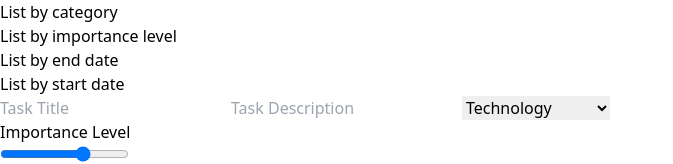
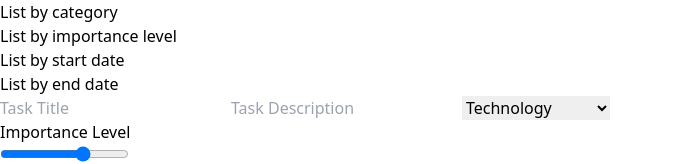
Before and after one commit to tugcan-kartal/dailyorganizer-client, a Next.js app: page /tasks in a window 1280 px wide. Shown: the top 164 px of the page, without its empty margins (0-673 px from the left). Built offline with nearby package versions, Linux system fonts and the light colour scheme.

Commit message:
sidebar fields added with server

```diff
--- a/src/app/api/taskService.ts
+++ b/src/app/api/taskService.ts
@@ -2,8 +2,9 @@ import { Task } from "../tasks/page";
 
 const API_URL="http://localhost:3000/task";
 
-export const getUserTasks=async(token: string)=>{
-    const response=await fetch(API_URL, {
+export const getUserTasks=async(token: string,taskFilter?: string)=>{
+    const queryParams=taskFilter ? `?filter=${taskFilter}` : "";
+    const response=await fetch(`${API_URL}${queryParams}`, {
         method: "GET",
         headers: {
             "Content-Type":"application/json",
@@ -79,7 +80,6 @@ export const saveTaskOrder = async (updatedTasks: Task[]) => {
     }
 };
 
-
 export const deleteTask=async(taskId: string) => {
     const response=await fetch(`${API_URL}/${taskId}`,{method: "DELETE"});
     return response.json;
--- a/src/app/components/sideBar.tsx
+++ b/src/app/components/sideBar.tsx
@@ -1,21 +1,23 @@
 import React from "react";
 
-const SideBar:React.FC=()=>{
-    return(
+interface SideBarProps {
+    setTaskFilter: (filter: string) => void;
+}
+
+const SideBar: React.FC<SideBarProps> = ({ setTaskFilter }) => {
+    return (
         <div>
             <div>
-
-                <div>
-                    <div>List by category</div>
-                    <div>List by importance level</div>
-                    <div>List by end date</div>
-                    <div>List by start date</div>
+                <div className="flex flex-col justify-center items-center gap-y-2 mt-[5vh]">
+                    <div className="cursor-pointer" onClick={()=>setTaskFilter("category:asc")}>List by category</div>
+                    <div className="cursor-pointer" onClick={()=>setTaskFilter("importance_level:asc")}>List by importance level</div>
+                    <div className="cursor-pointer" onClick={()=>setTaskFilter("start_date:asc")}>List by start date</div>
+                    <div className="cursor-pointer" onClick={()=>setTaskFilter("end_date:asc")}>List by end date</div>
                 </div>
-
                 <div></div>
             </div>
         </div>
-    )
-}
+    );
+};
 
 export default SideBar;
--- a/src/app/tasks/page.tsx
+++ b/src/app/tasks/page.tsx
@@ -19,13 +19,14 @@ export interface Task {
 const Tasks: React.FC=()=>{
 
     const [tasks, setTasks] = useState<Task[]>([]);
+    const [taskFilter, setTaskFilter] = useState<string | undefined>(undefined);
 
     const fetchTasks = async () => {
         const token = localStorage.getItem("token");
         if (!token) return;
 
         try {
-          const data = await getUserTasks(token);
+          const data = await getUserTasks(token,taskFilter);
           if(Array.isArray(data)){
             setTasks(data);
           }
@@ -36,14 +37,14 @@ const Tasks: React.FC=()=>{
 
       useEffect(() => {
         fetchTasks();
-      }, []);
+      }, [taskFilter || ""]);
 
     return(
         <div className="bg-blue-100 h-full">
           <div className="flex gap-x-8">
 
             <div className="w-[15%] border-r-2 bg-gray-100 border-white shadow-lg">
-              <SideBar />
+              <SideBar setTaskFilter={setTaskFilter}/>
             </div>
 
             <div className="w-[60%]">
```
